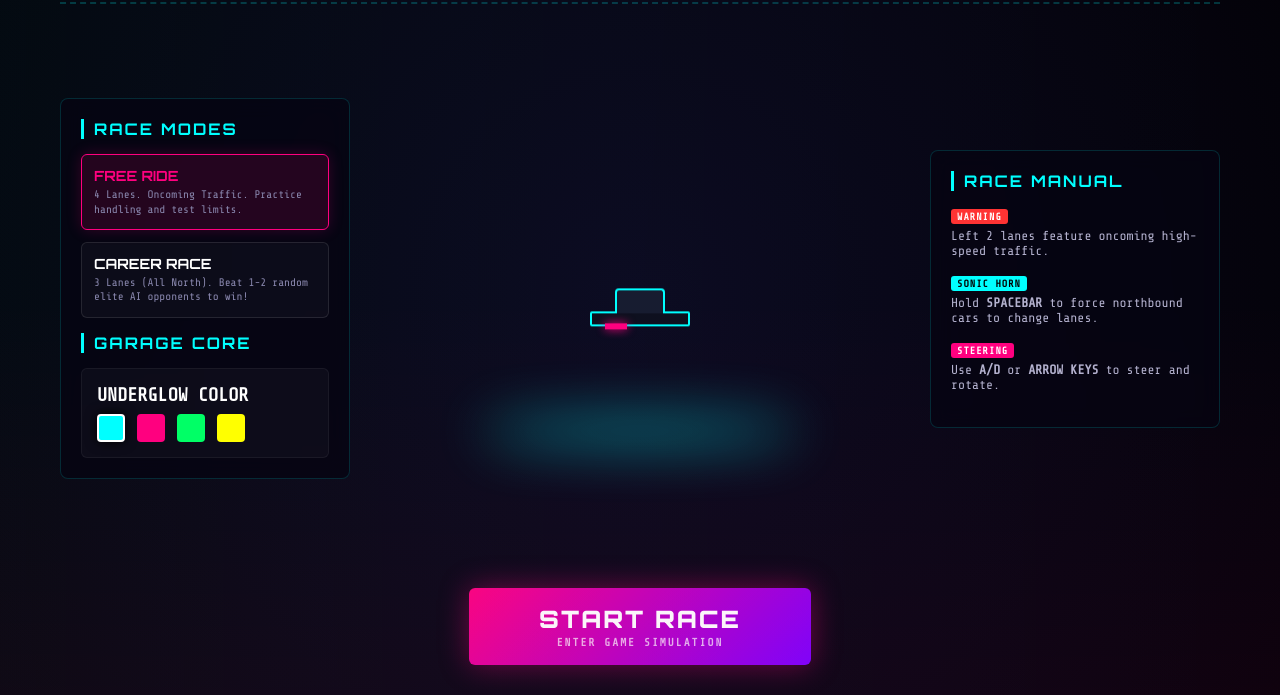
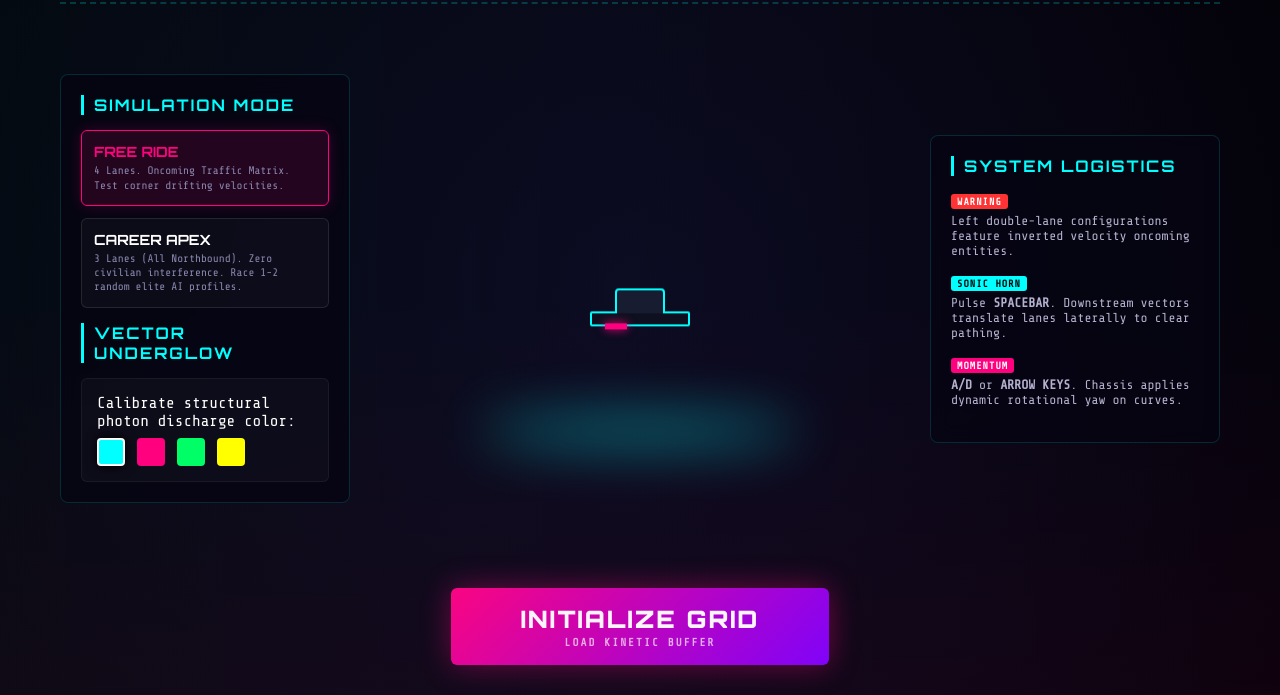
Before and after one commit to sahirpunjwani/racecar-static, a plain HTML site: page index.html in a window 1280 px wide. Shown: the part 105-800 px from the top of the page. Drawn offline with nearby package versions, Linux system fonts and the light colour scheme.

Commit message:
Update index.html

```diff
--- a/index.html
+++ b/index.html
@@ -3,7 +3,7 @@
 <head>
     <meta charset="UTF-8">
     <meta name="viewport" content="width=device-width, initial-scale=1.0">
-    <title>NEON HIGHWAY DX // MR. RACER EDITION</title>
+    <title>NEON OVERDRIVE // MASTER ENGINE</title>
     <link rel="stylesheet" href="style.css">
 </head>
 <body>
@@ -13,34 +13,31 @@
 
         <header class="main-header">
             <div class="logo-container">
-                <span class="tagline">CYBERPUNK ARCADE</span>
+                <span class="tagline">SYNTHWAVE ARCADE CHASSIS</span>
                 <h1>NEON<span class="alt-color">RACER</span></h1>
             </div>
             <div class="currency-panel">
-                <div class="stat-pill">⚡ NET_SPEED: <span id="max-stat">1400 KM/H</span></div>
+                <div class="stat-pill">⚡ VECTOR_CORE: <span id="max-stat">READY</span></div>
             </div>
         </header>
 
         <div class="showroom-container">
             <div class="side-panel left-panel">
-                <h2>RACE MODES</h2>
-
+                <h2>SIMULATION MODE</h2>
                 <div class="mode-selection">
                     <div class="mode-card active" id="mode-free">
                         <h3>FREE RIDE</h3>
-                        <p>4 Lanes. Oncoming Traffic. Practice handling and test limits.</p>
+                        <p>4 Lanes. Oncoming Traffic Matrix. Test corner drifting velocities.</p>
                     </div>
                     <div class="mode-card" id="mode-career">
-                        <h3>CAREER RACE</h3>
-                        <p>3 Lanes (All North). Beat 1-2 random elite AI opponents to win!</p>
+                        <h3>CAREER APEX</h3>
+                        <p>3 Lanes (All Northbound). Zero civilian interference. Race 1-2 random elite AI profiles.</p>
                     </div>
                 </div>
 
-                <h2>GARAGE CORE</h2>
+                <h2>VECTOR UNDERGLOW</h2>
                 <div class="upgrade-card">
-                    <div class="card-info">
-                        <h3>UNDERGLOW COLOR</h3>
-                    </div>
+                    <p>Calibrate structural photon discharge color:</p>
                     <div class="color-picker-grid">
                         <button class="color-dot active" data-color="#00ffff" style="background: #00ffff;"></button>
                         <button class="color-dot" data-color="#ff007f" style="background: #ff007f;"></button>
@@ -62,28 +59,28 @@
             </div>
 
             <div class="side-panel right-panel">
-                <h2>RACE MANUAL</h2>
+                <h2>SYSTEM LOGISTICS</h2>
                 <div id="manual-content">
                     <div class="info-block">
                         <span class="badge oncoming">WARNING</span>
-                        <p>Left 2 lanes feature oncoming high-speed traffic.</p>
+                        <p>Left double-lane configurations feature inverted velocity oncoming entities.</p>
                     </div>
                 </div>
                 <div class="info-block">
                     <span class="badge sonic">SONIC HORN</span>
-                    <p>Hold <b>SPACEBAR</b> to force northbound cars to change lanes.</p>
+                    <p>Pulse <b>SPACEBAR</b>. Downstream vectors translate lanes laterally to clear pathing.</p>
                 </div>
                 <div class="info-block">
-                    <span class="badge steering">STEERING</span>
-                    <p>Use <b>A/D</b> or <b>ARROW KEYS</b> to steer and rotate.</p>
+                    <span class="badge steering">MOMENTUM</span>
+                    <p><b>A/D</b> or <b>ARROW KEYS</b>. Chassis applies dynamic rotational yaw on curves.</p>
                 </div>
             </div>
         </div>
 
         <footer class="action-footer">
             <button class="play-btn" id="engage-btn">
-                <span class="btn-text">START RACE</span>
-                <span class="btn-sub">ENTER GAME SIMULATION</span>
+                <span class="btn-text">INITIALIZE GRID</span>
+                <span class="btn-sub">LOAD KINETIC BUFFER</span>
             </button>
         </footer>
     </div>
@@ -94,15 +91,15 @@
 
         <div id="hud">
             <div class="hud-panel">SCORE: <span id="score-val">00000</span></div>
-            <div class="hud-panel" id="mode-display" style="border-color: #ffff00; color: #ffff00; text-shadow: 0 0 8px #ffff00;">FREE RIDE</div>
+            <div class="hud-panel" id="mode-display">FREE RIDE</div>
             <div class="hud-panel" id="speed-panel">SPEED: <span id="speed-val">0</span> KM/H</div>
         </div>
 
         <div id="menu" class="hidden">
-            <h1 id="menu-title">CRASH TERMINATION</h1>
-            <p id="menu-sub">Simulation interrupted via core structural collision grid.</p>
-            <button class="btn" id="start-btn">RESTART GRID</button>
-            <button class="btn secondary" id="exit-btn">RETURN TO MAIN MENU</button>
+            <h1 id="menu-title">CRASH DETECTED</h1>
+            <p id="menu-sub">Structural integration failure. Simulation decoupled.</p>
+            <button class="btn" id="start-btn">RE-ENGAGE MATRIX</button>
+            <button class="btn secondary" id="exit-btn">RETURN TO VEHICLE BAY</button>
         </div>
     </div>
 
```
